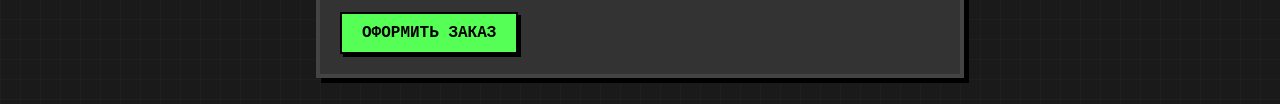
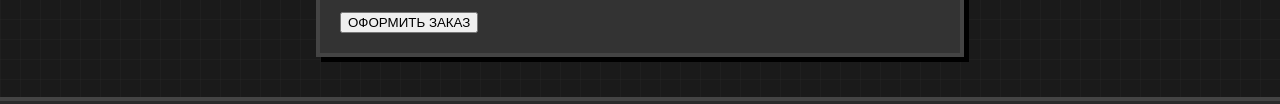
Before and after one commit to DanOrLove/REAGLE.github.io, a plain HTML site: page index.html in a window 1280 px wide. Shown: the part 1721-1825 px from the top of the page. Drawn offline with nearby package versions, Linux system fonts and the light colour scheme; files whose address does not match are found by name.

Commit message:
Update index.html

```diff
--- a/index.html
+++ b/index.html
@@ -112,7 +112,7 @@
 
 
 
-        <div class="order-form" id="order-form1">
+        <div action="mail.php" method="post" class="order-form" id="order-form1">
             <h2>ФОРМА ЗАКАЗА</h2>
             <form action="mail.php" method="post">
                 <div class="form-group">
@@ -164,7 +164,7 @@
                     <input type="number" id="quantity" min="1" value="1" required>
                 </div>
 
-                <button type="submit" class="submit-button" class="send-button">ОФОРМИТЬ ЗАКАЗ</button>
+                <button type="submit" class="send-button">ОФОРМИТЬ ЗАКАЗ</button>
             </form>
         </div>
     </div>
```
